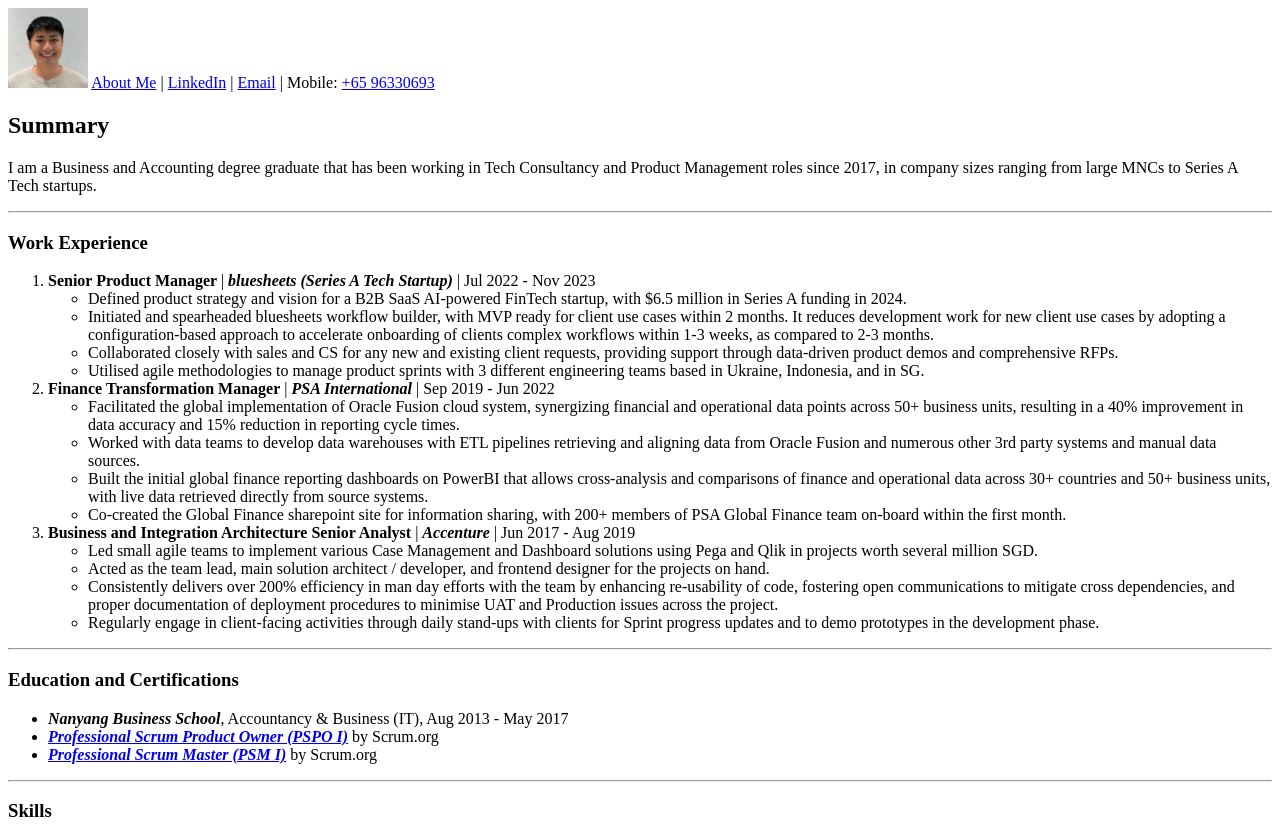
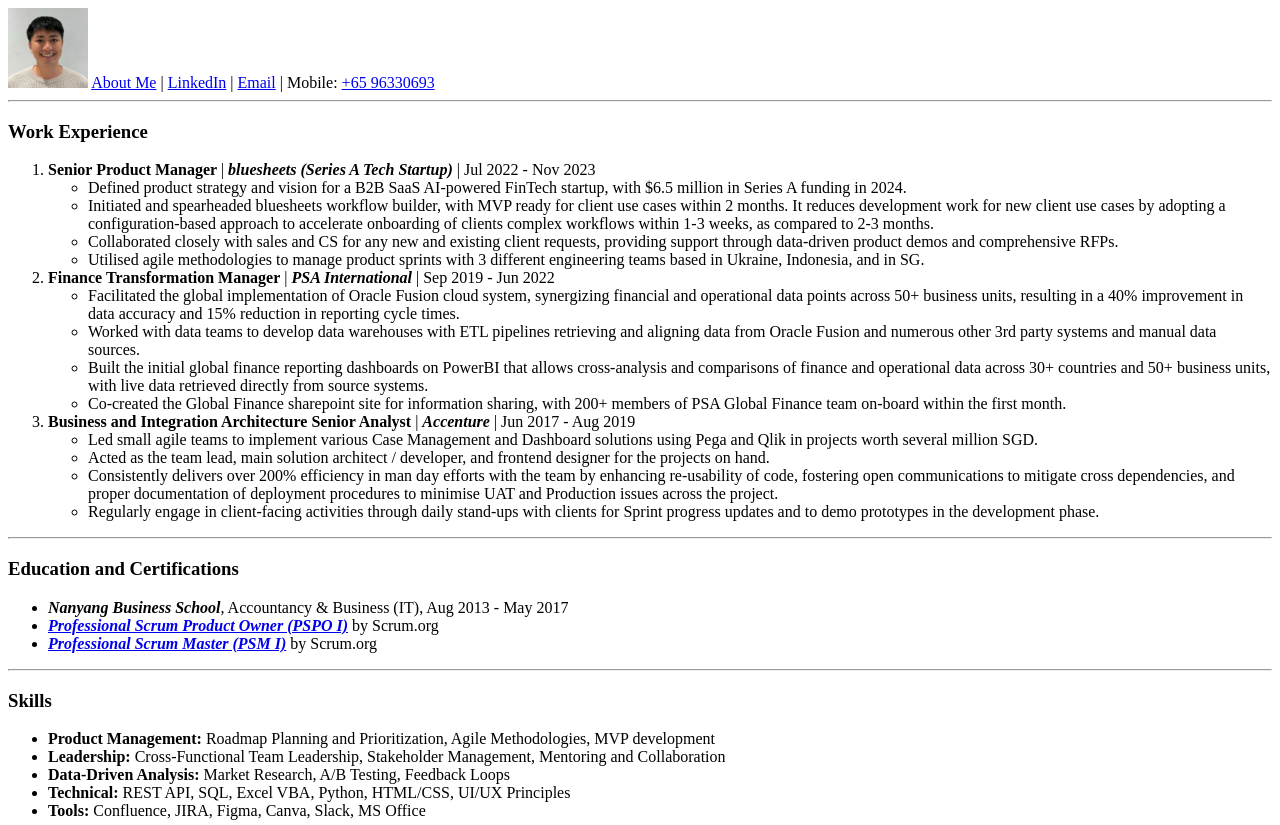
Before and after one commit to evilnoob123/billylow, a plain HTML site: page index.html in a window 1280 px wide. Shown: the top 825 px of the page. Drawn offline with Linux system fonts and the light colour scheme.

Commit message:
Update index.html

```diff
--- a/index.html
+++ b/index.html
@@ -12,11 +12,6 @@
   <a href="https://www.linkedin.com/in/billylowws/" target="_blank" rel="noopener noreferrer">LinkedIn</a> |
   <a href="mailto:billylow1992@gmail.com" >Email</a> |
   Mobile: <a href="tel:+65-96330693"> +65 96330693</a>
-
-
-  <p><h2>Summary</h2>
-    I am a Business and Accounting degree graduate that has been working in Tech Consultancy and Product Management roles since 2017, in company sizes ranging from large MNCs to Series A Tech startups.
-  </p>
 
   <hr/>
 
```
